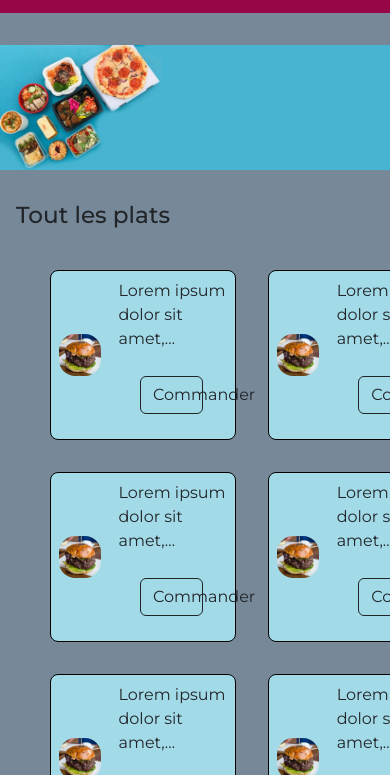
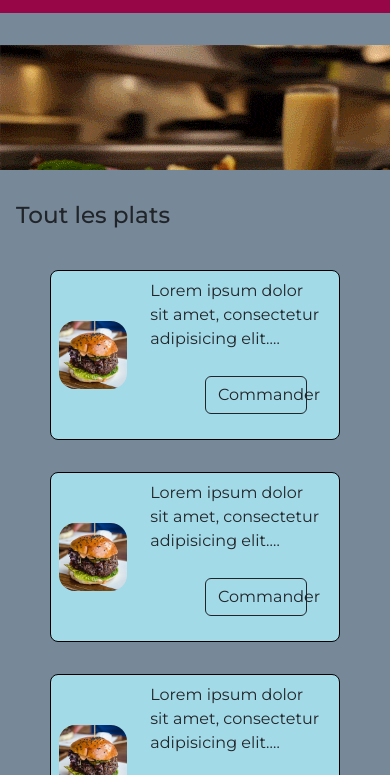
Before and after one commit to TheDrag712/The_District, a plain HTML site: page HTML/plats.html in a window 390 px wide. Shown: the part 69-844 px from the top of the page. Drawn offline with nearby package versions, Linux system fonts and the light colour scheme.

Commit message:
avancement

```diff
--- a/CSS/style.css
+++ b/CSS/style.css
@@ -46,8 +46,8 @@ Section.image-fond {
   display: flex;
   justify-content: center;
   align-items: center;
-  background: url(../Document/bg.jpg) #47b4d1 no-repeat;
-  background-size: contain;
+  background: url(../Document/38677779204538773550573e0738236e.gif) #47b4d1;
+  /* background-size: contain; */
   padding: 50px 250px;
   min-height: 125px;
 }
@@ -149,7 +149,6 @@ section.liste-plat-de-la-categorie {
   background-color: #a3dae8;
   border: 1px solid black;
   border-radius: 8px;
-  /* width: 55%; */
   padding: 8px;
   margin: 0 auto;
   display: grid;
@@ -191,7 +190,8 @@ form.commande {
   .form-control {
     display: none;
   }
-  section.grid-plat-index {
+  section.grid-plat-index,
+  section.liste-plat-de-la-categorie {
     display: flex;
     flex-direction: column;
   }
```
Also changed, not shown: HTML/index.html (+1 -1 lines), Document/38677779204538773550573e0738236e.gif (added).
